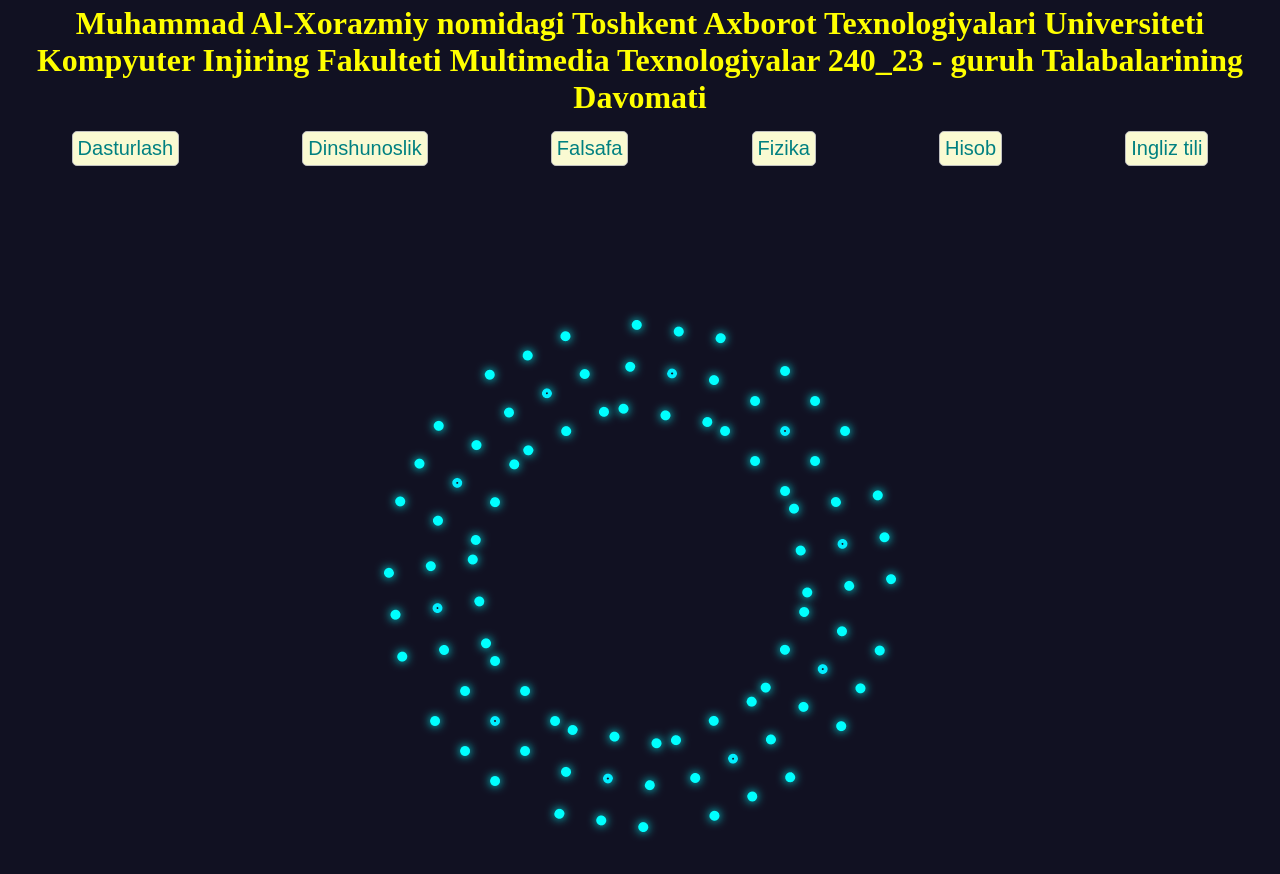
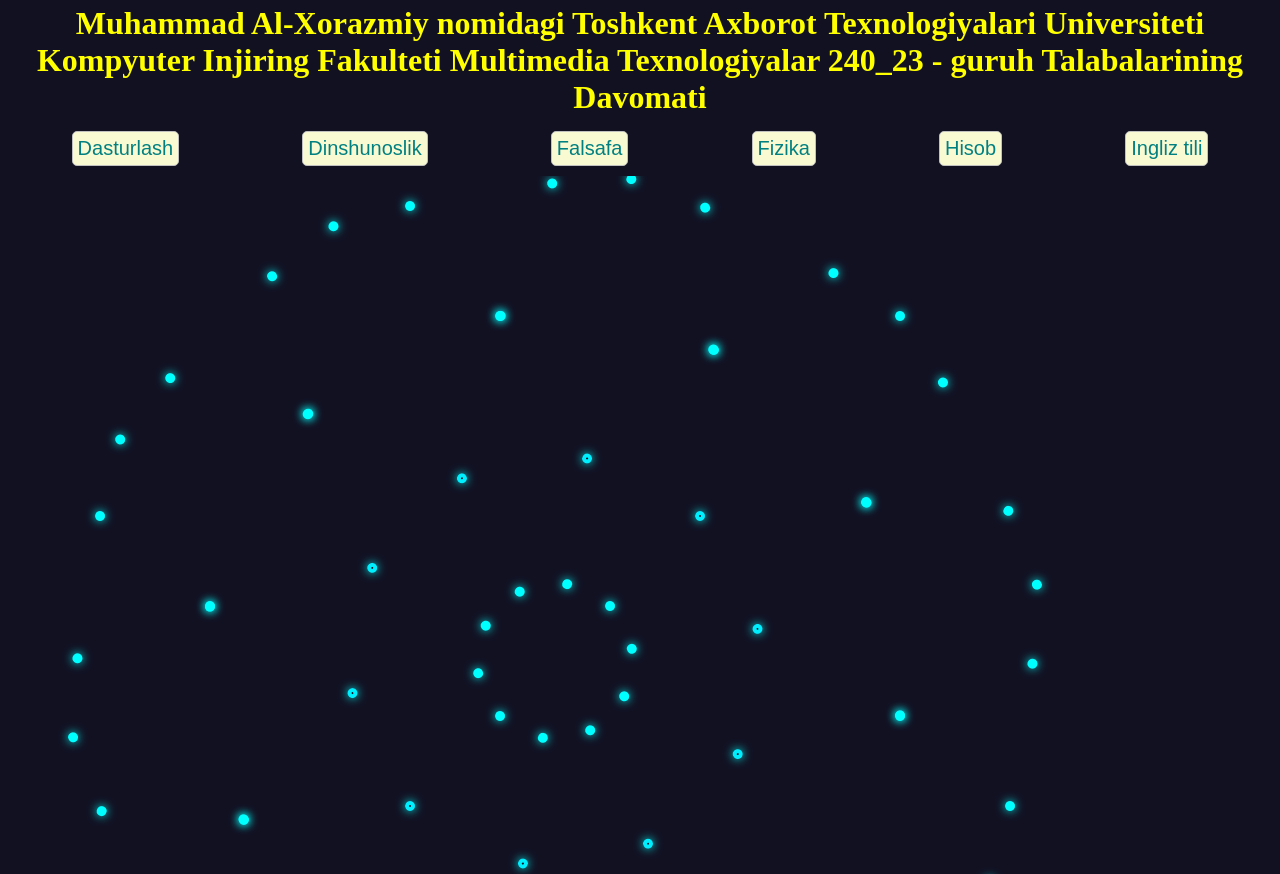
Before and after one commit to NeonCoder23/240mt, a plain HTML site: page index.html in a window 1280 px wide. Shown: the top 874 px of the page. Drawn offline with Linux system fonts and the light colour scheme.

Commit message:
Add files via upload

```diff
--- a/Asosiy Sahifa/style.css
+++ b/Asosiy Sahifa/style.css
@@ -73,28 +73,28 @@
     border-radius: 50%;
     box-sizing: border-box;
     box-shadow: 0 0 10px aqua,
-    -30px -30px 0 aqua,
-    -30px -30px 10px aqua,
-    30px 30px 0 aqua,
-    30px 30px 10px aqua,
-    30px -30px 0 aqua,
-    30px -30px 10px aqua,
-    -30px 30px 0 aqua,
-    -30px 30px 10px aqua,
-    0 60px 0 aqua,
-    0 60px 10px aqua,
-    0 -60px 0 aqua,
-    0 -60px 10px aqua,
-    60px 0 0 aqua,
-    60px 0 10px aqua,
-    -60px 0 0 aqua,
-    -60px 0 10px aqua;
+    -200px -200px 0 aqua,
+    -200px -200px 10px aqua,
+    200px 200px 0 aqua,
+    200px 200px 10px aqua,
+    200px -200px 0 aqua,
+    200px -200px 10px aqua,
+    -200px 200px 0 aqua,
+    -200px 200px 10px aqua,
+    0 600px 0 aqua,
+    0 600px 10px aqua,
+    0 -600px 0 aqua,
+    0 -600px 10px aqua,
+    600px 0 0 aqua,
+    600px 0 10px aqua,
+    -600px 0 0 aqua,
+    -600px 0 10px aqua;
 
     animation-delay: calc(0.25s * var(--i));
     transform-origin: 20px;
     transition: 20s;
 }
-.loader:hover span::before {
+/* .loader:hover span::before {
     box-shadow: 0 0 10px aqua,
     -200px -200px 0 aqua,
     -200px -200px 10px aqua,
@@ -114,15 +114,16 @@
     -600px 0 10px aqua;
     transform-origin: 200px;
     transform: rotate(360deg);
-}
+} */
 @keyframes animate {
     0% {
         transform: rotate(0deg);
+        transform-origin: 20px;
 
     }
     100% {
         transform: rotate(360deg);
-
+        transform-origin: 200px;
     }
 }
 
```
